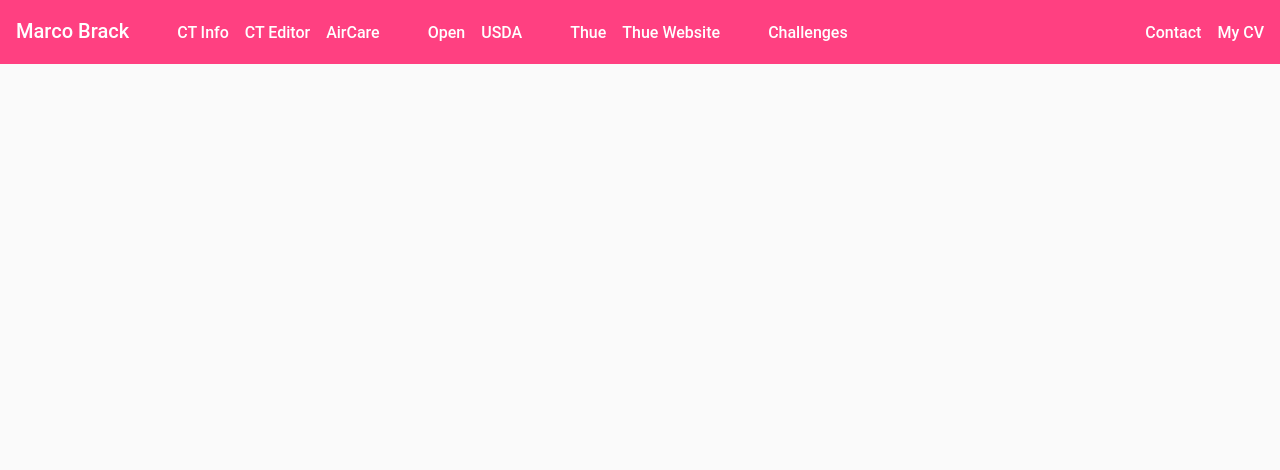
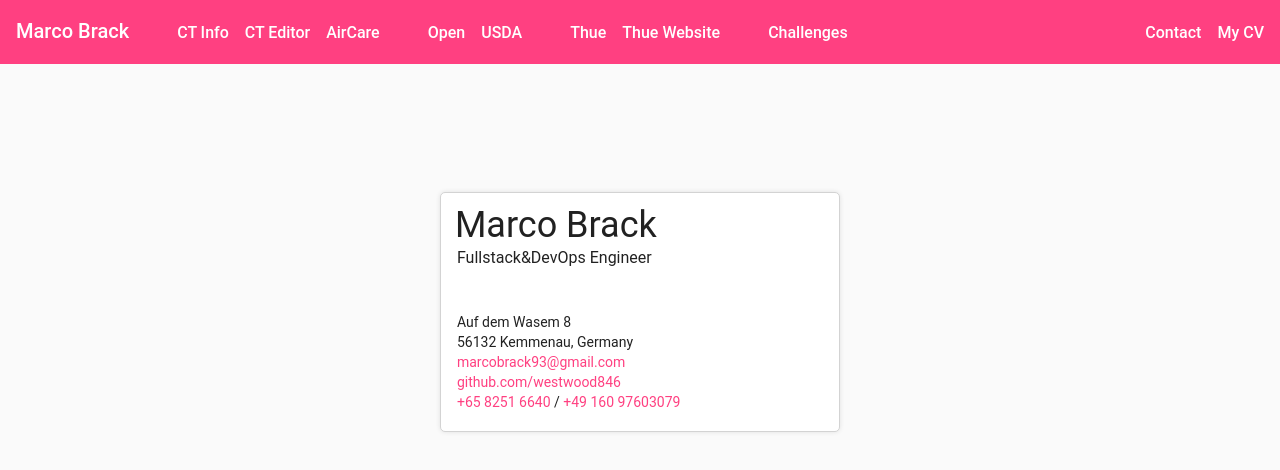
Before and after one commit to westwood846/portfolio, an Angular app: page /contact in a window 1280 px wide. Before the commit this address led to /. Shown: the top 470 px of the page. Built offline with nearby package versions, Linux system fonts and the light colour scheme.

Commit message:
Add contact page

```diff
--- a/src/app/app-routing.module.ts
+++ b/src/app/app-routing.module.ts
@@ -1,10 +1,12 @@
 import { NgModule } from '@angular/core';
 import { Routes, RouterModule } from '@angular/router';
 import { HomePageComponent } from './home-page/home-page.component'
+import { ContactPageComponent } from './contact-page/contact-page.component'
 import { CTInfoProjectPageComponent } from './projects/ctinfo-project-page/ctinfo-project-page.component'
 
 const routes: Routes = [
   { path: 'home', component: HomePageComponent },
+  { path: 'contact', component: ContactPageComponent },
   { path: 'projects/ct-info', component: CTInfoProjectPageComponent }
 ];
 
--- a/src/app/app.module.ts
+++ b/src/app/app.module.ts
@@ -11,6 +11,7 @@ import { NavbarComponent } from './navbar/navbar.component';
 import { CTInfoProjectPageComponent } from './projects/ctinfo-project-page/ctinfo-project-page.component';
 import { PictureComponent } from './picture/picture.component';
 import { HomePageComponent } from './home-page/home-page.component';
+import { ContactPageComponent } from './contact-page/contact-page.component';
 
 @NgModule({
   declarations: [
@@ -19,7 +20,8 @@ import { HomePageComponent } from './home-page/home-page.component';
     NavbarComponent,
     CTInfoProjectPageComponent,
     PictureComponent,
-    HomePageComponent
+    HomePageComponent,
+    ContactPageComponent
   ],
   imports: [
     BrowserModule,
--- /dev/null
+++ b/src/app/contact-page/contact-page.component.html
@@ -0,0 +1,12 @@
+<div class="business-card">
+  <h1 class="name">Marco Brack</h1>
+  <h3 class="subtitle">Fullstack&DevOps Engineer</h3>
+
+
+  Auf dem Wasem 8<br>
+  56132 Kemmenau, Germany<br>
+  <a href="mailto:marcobrack93@gmail.com" target="about:blank">marcobrack93@gmail.com</a><br>
+  <a href="https://github.com/westwood846" target="about:blank">github.com/westwood846</a><br>
+  <a href="tel:+65 8251 6640">+65 8251 6640</a> / <a href="https://wa.me/4916097603079?text=Hi%20Marco,%20nice%20CV,%20would%20you%20be%20interested%20in%20working%20for%20us?">+49 160 97603079</a>
+  <span></span>
+</div>
--- /dev/null
+++ b/src/app/contact-page/contact-page.component.scss
@@ -0,0 +1,34 @@
+:host {
+  display: flex;
+  width: 100%;
+  height: 100%;
+  // align-items: center;
+  justify-content: center;
+
+  .business-card {
+    border: 1px #d3d3d3 solid;
+    border-radius: 5px;
+    box-shadow: 0 0 5px rgba(0, 0, 0, 0.1);
+    padding: 1rem;
+    background-color: white;
+    display: block;
+    width: 4.168in;
+    height: 2.5in;
+    margin-top: 8rem;
+  }
+
+  .block-img {
+    width: 100%;
+    margin-bottom: 2rem;
+  }
+
+  h3 {
+    margin-bottom: 2.5rem;
+  }
+
+  h1 {
+    margin-bottom: .2rem;
+    font-size: 36px;
+    margin-left: -2px;
+  }
+}
--- /dev/null
+++ b/src/app/contact-page/contact-page.component.ts
@@ -0,0 +1,15 @@
+import { Component, OnInit } from '@angular/core';
+
+@Component({
+  selector: 'app-contact-page',
+  templateUrl: './contact-page.component.html',
+  styleUrls: ['./contact-page.component.scss']
+})
+export class ContactPageComponent implements OnInit {
+
+  constructor() { }
+
+  ngOnInit() {
+  }
+
+}
--- a/src/app/home-page/home-page.component.html
+++ b/src/app/home-page/home-page.component.html
@@ -16,4 +16,7 @@
   <p>I've had a lot of exposure to all kinds of backend systems. My favorite setup for the moment is Express/Node.js with a MongoDB. I have worked with Ruby/RoR, Sinatra, Spring Bootstrap, JavaEE, Laravel, RethinkDB, CouchDB, MySQL and SQLite in the past, to name some. I'm experienced in consuming RESTful APIs, be it external ones or my own.</p>
 
   <img src="/assets/crow.jpg" alt="A very meaningful picture" class="block-img">
+
+  <h2>DevOps</h2>
+  <p>Working alone or in small teams, I've often found myself in the lack of a operations engineer to deliver my products. So I've picked up some skills in the field myself and discovered that technologies like Docker and Vagrant or a proper build pipeline can benefit both the people in operations and myself as a developer. I've done automatisations with Ansible, deployed to both AWS and Azure, used BitBucket-Pipelines and set up a monitoring system utilizing Prometheus and Grafana.</p>
 </div>
--- a/src/styles.scss
+++ b/src/styles.scss
@@ -23,7 +23,7 @@ $app-theme: mat-light-theme($app-primary, $app-accent, $app-warn);
 // that you are using.
 @include angular-material-theme($app-theme);
 
-body {
+body, html {
   width: 100%;
   height: 100%;
   margin: 0;
```
Also changed, not shown: 1 other file (tests, documents, lock files or other folders).
